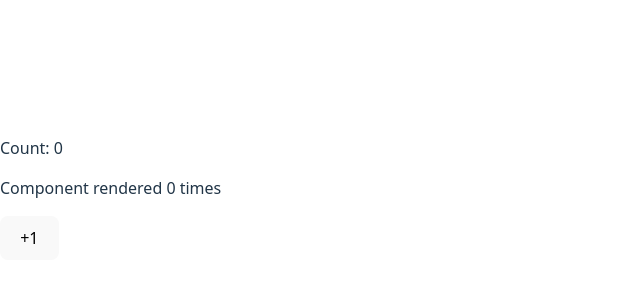
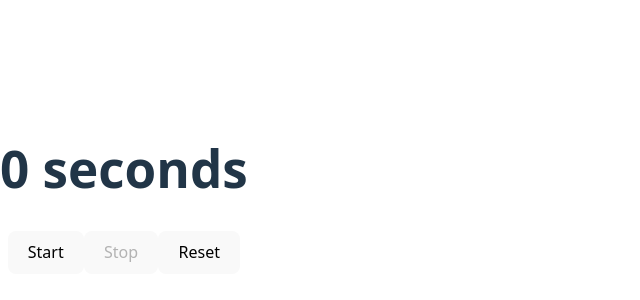
Before and after one commit to mamoonbgc036/react-fundamentals, a React (Vite) app: page / in a window 1280 px wide. Shown: the part 210-510 px from the top of the page, without its empty margins (0-640 px from the left). Built offline with nearby package versions, Linux system fonts and the light colour scheme.

Commit message:
stopwatch added

```diff
--- a/src/App.tsx
+++ b/src/App.tsx
@@ -1,18 +1,5 @@
-import { useState, useRef, useEffect } from 'react'
+import StopWatch from './StopWatch';
 
 export default function App() {
-  const [count, setCount] = useState<number>(0);
-  const renderCount = useRef<number>(0);
-
-  useEffect(() => {
-    renderCount.current += 1; // update ref — no re-render triggered!
-  });
-
-  return (
-    <>
-      <p>Count: {count}</p>
-      <p>Component rendered {renderCount.current} times</p>
-      <button onClick={() => setCount(count + 1)}>+1</button>
-    </>
-  );
+  return <StopWatch />;
 }
--- /dev/null
+++ b/src/StopWatch.tsx
@@ -0,0 +1,69 @@
+import { useRef, useState } from "react";
+
+export default function StopWatch() {
+    const [seconds, setSeconds] = useState<number>(0);
+    const [isRunning, setIsRunning] = useState<boolean>(false);
+
+    // interval ref (for setInterval id)
+    const intervalRef = useRef<ReturnType<typeof setInterval> | null>(null);
+
+    // DOM ref (hidden input)
+    const inputRef = useRef<HTMLInputElement | null>(null);
+
+    const handleStart = () => {
+        if (isRunning) return;
+
+        intervalRef.current = setInterval(() => {
+            setSeconds((prev) => prev + 1);
+        }, 1000);
+
+        setIsRunning(true);
+
+        // focus hidden input
+        inputRef.current?.focus();
+    };
+
+    const handleStop = () => {
+        if (intervalRef.current) {
+            clearInterval(intervalRef.current);
+            intervalRef.current = null;
+        }
+
+        setIsRunning(false);
+    };
+
+    const handleReset = () => {
+        if (intervalRef.current) {
+            clearInterval(intervalRef.current);
+            intervalRef.current = null;
+        }
+
+        setSeconds(0);
+        setIsRunning(false);
+    };
+
+    return (
+        <div style={{ textAlign: "center" }}>
+            <h1>{seconds} seconds</h1>
+
+            <button onClick={handleStart} disabled={isRunning}>
+                Start
+            </button>
+
+            <button onClick={handleStop} disabled={!isRunning}>
+                Stop
+            </button>
+
+            <button onClick={handleReset}>
+                Reset
+            </button>
+
+            {/* hidden input just to practice DOM ref */}
+            <input
+                ref={inputRef}
+                style={{ opacity: 0, position: "absolute" }}
+                tabIndex={-1}
+            />
+        </div>
+    );
+}
```
